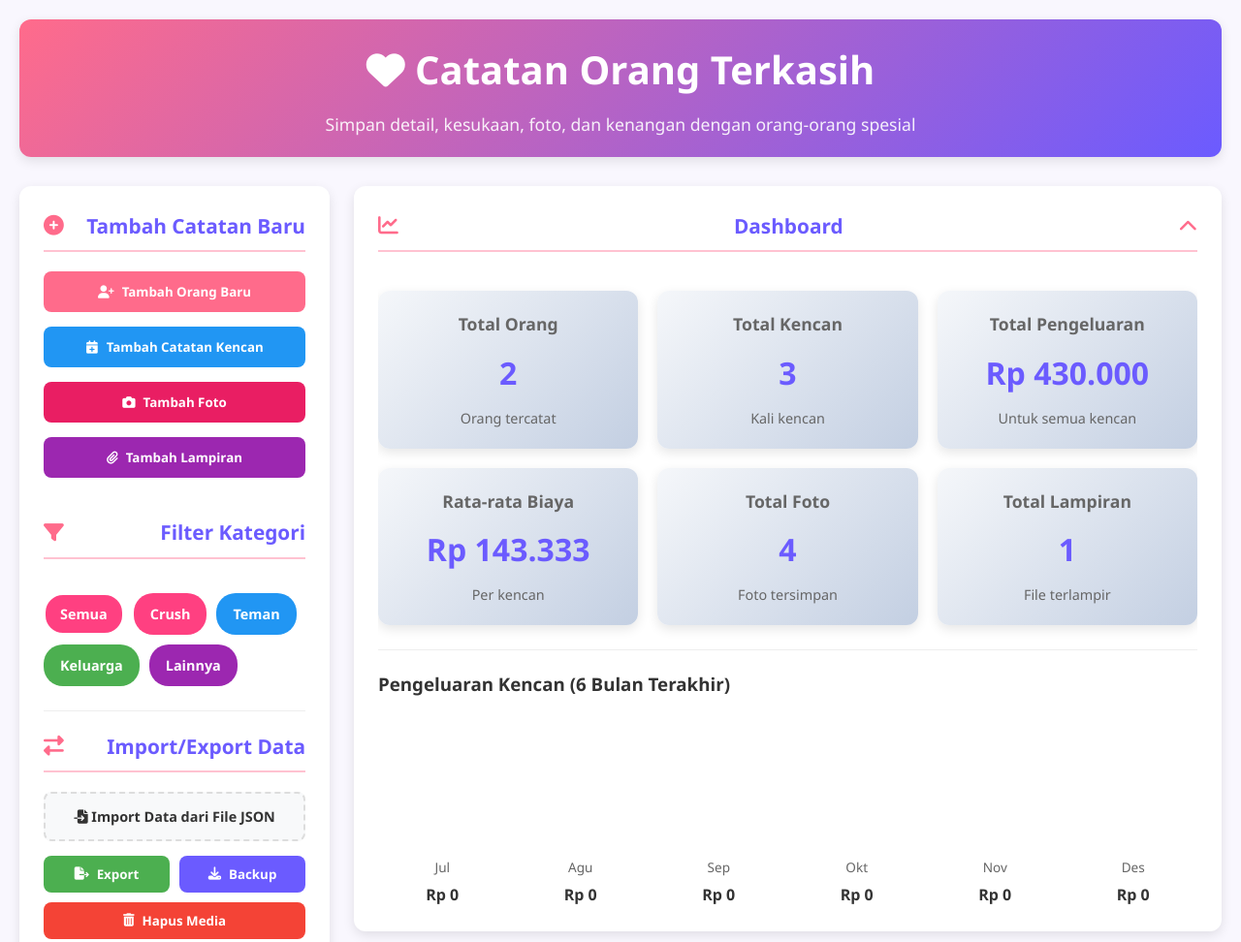
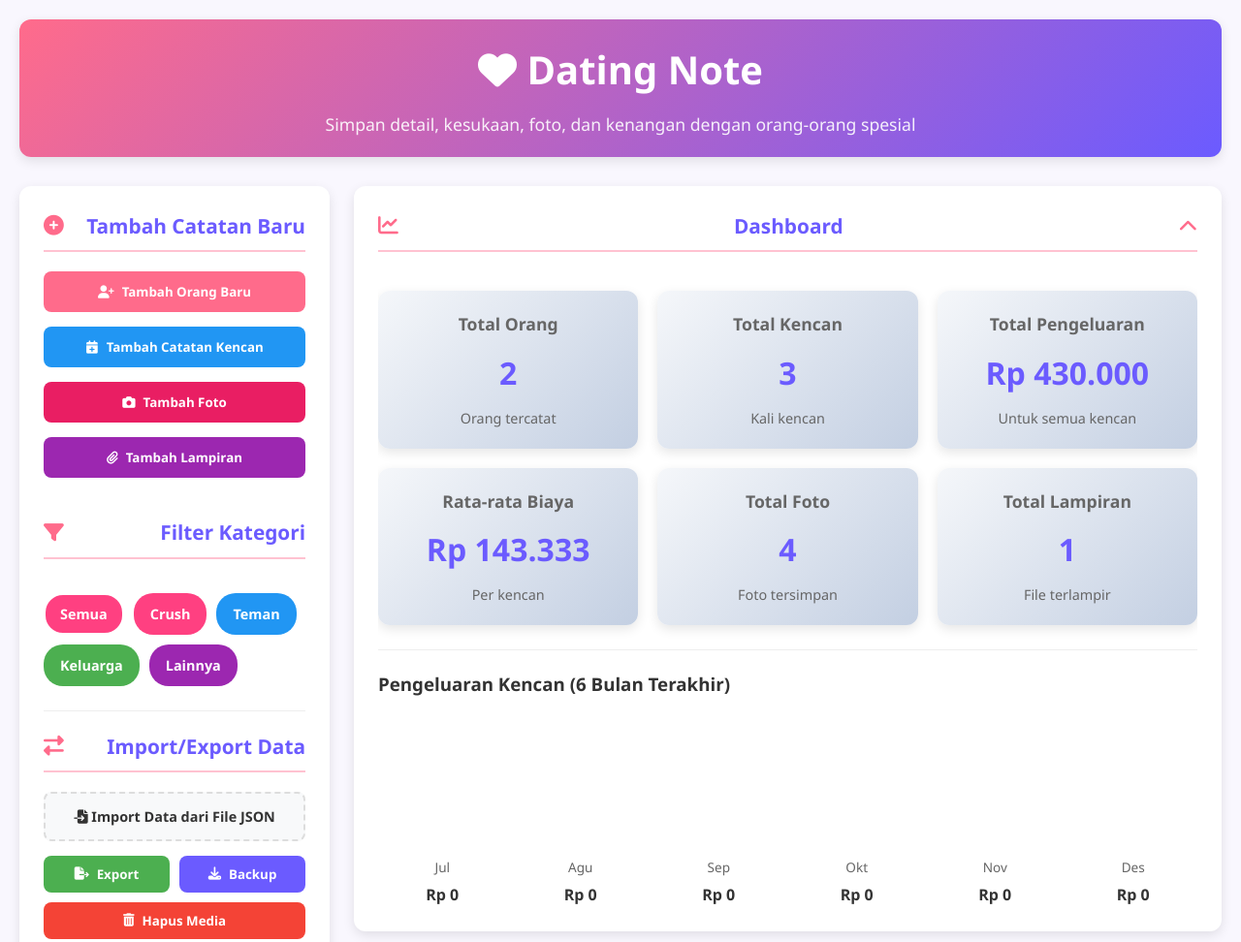
Before and after one commit to saseramemo/Dating-Note, a plain HTML site: page index.html in a window 1280 px wide. Shown: the top 972 px of the page at 97% size. Drawn offline with Linux system fonts and the light colour scheme.

Commit message:
Update index.html

```diff
--- a/index.html
+++ b/index.html
@@ -1321,7 +1321,7 @@
 <body>
     <div class="container">
         <header>
-            <h1><i class="fas fa-heart"></i> Catatan Orang Terkasih</h1>
+            <h1><i class="fas fa-heart"></i> Dating Note</h1>
             <p class="subtitle">Simpan detail, kesukaan, foto, dan kenangan dengan orang-orang spesial</p>
         </header>
 
@@ -1798,7 +1798,7 @@
         </div>
 
         <footer>
-            <p>Catatan Orang Terkasih &copy; 2023 - Data tersimpan di localStorage browser Anda</p>
+            <p>Dating Note &copy; 2023 - Data tersimpan di localStorage browser Anda</p>
         </footer>
     </div>
 
```
